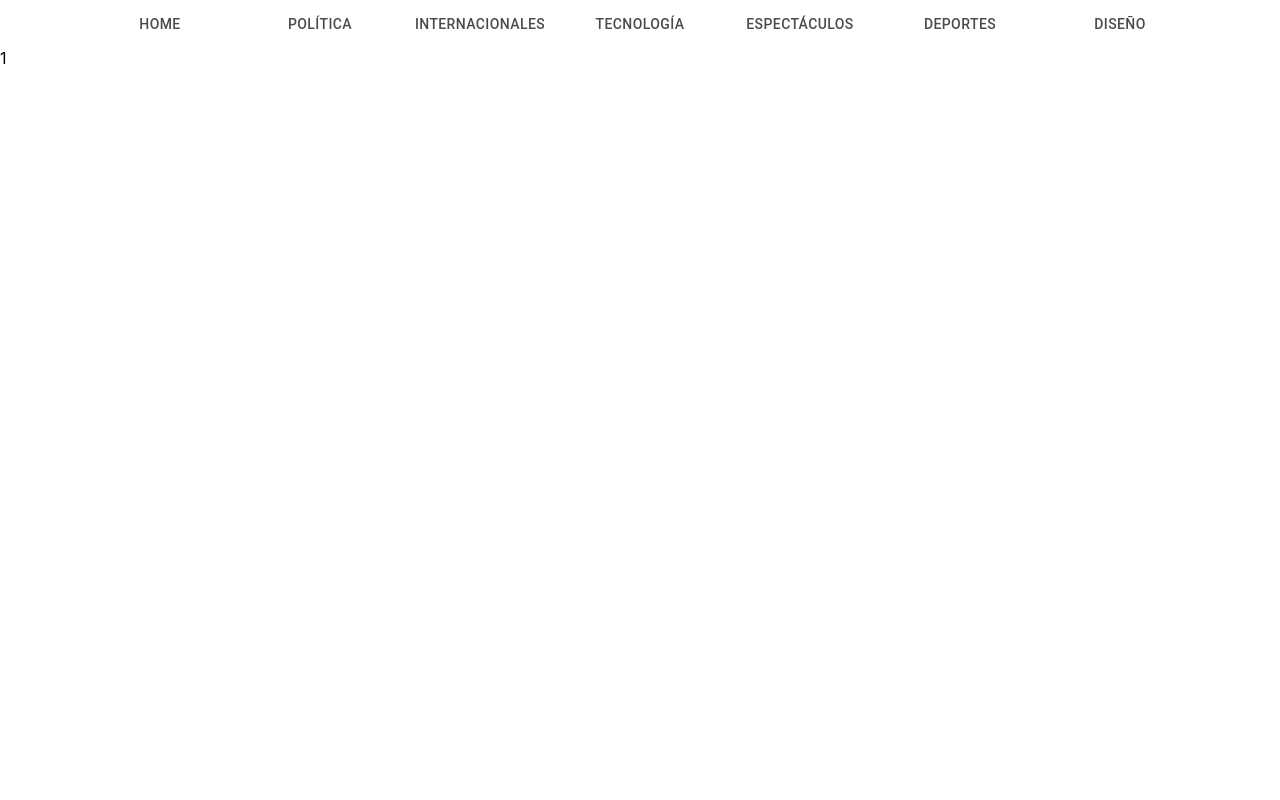
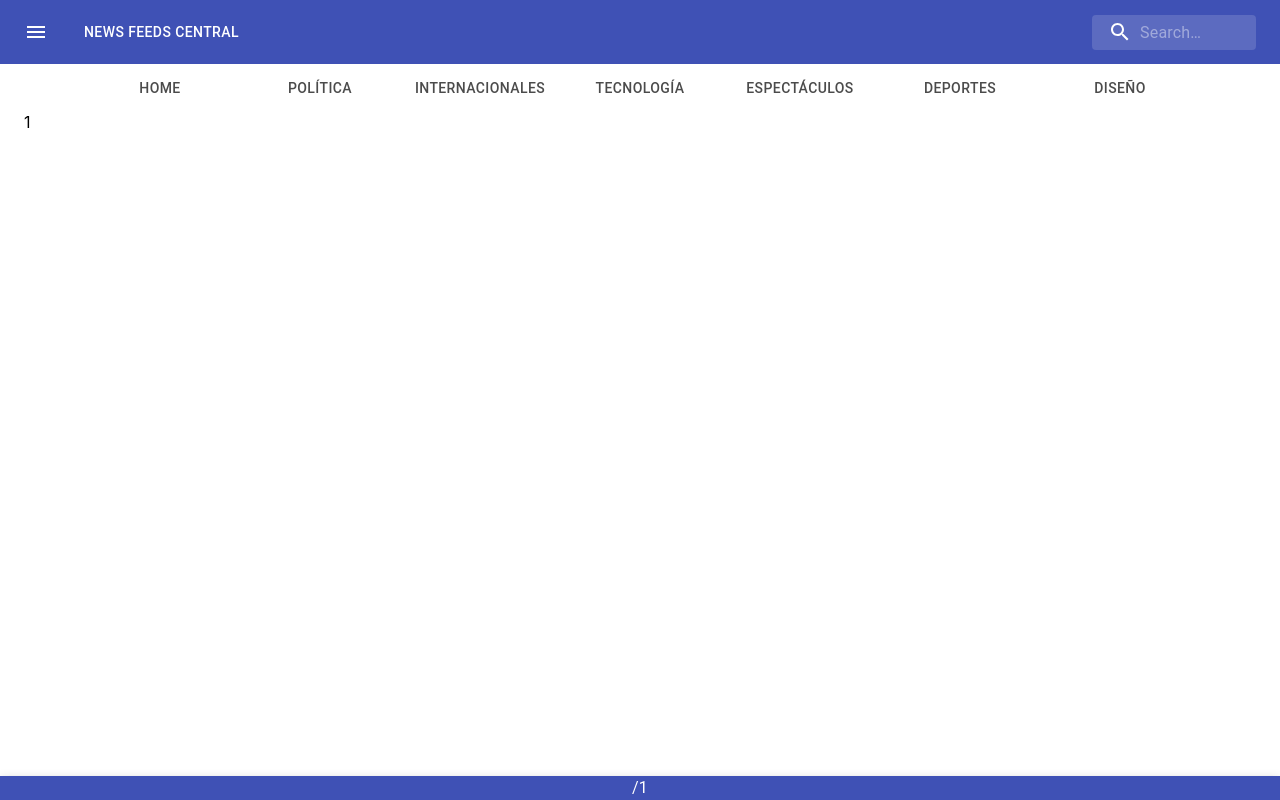
Before and after one commit to walgys/news-gysin-walter, a React (Create React App) app: page /1 in a window 1280 px wide. Built offline with nearby package versions, Linux system fonts and the light colour scheme.

Commit message:
menu and nav

```diff
--- a/package.json
+++ b/package.json
@@ -4,6 +4,7 @@
   "private": true,
   "dependencies": {
     "@material-ui/core": "^4.11.0",
+    "@material-ui/icons": "^4.9.1",
     "@testing-library/jest-dom": "^4.2.4",
     "@testing-library/react": "^9.3.2",
     "@testing-library/user-event": "^7.1.2",
--- a/src/App.js
+++ b/src/App.js
@@ -1,11 +1,18 @@
 import React from "react";
-import NavBar from "./components/NavBar";
+import TopBar from "./components/TopBar";
+import View from "./components/View";
 import { BrowserRouter } from "react-router-dom";
+import { Container } from "@material-ui/core";
+import BottomAppBar from "./components/BottomBar";
 
 function App() {
   return (
     <BrowserRouter>
-      <NavBar />
+      <TopBar />
+      <Container maxWidth="xl">
+        <View />
+        <BottomAppBar />
+      </Container>
     </BrowserRouter>
   );
 }
--- /dev/null
+++ b/src/components/BottomBar/index.js
@@ -0,0 +1,30 @@
+import React, { useEffect, useState } from "react";
+import { makeStyles } from "@material-ui/core/styles";
+import AppBar from "@material-ui/core/AppBar";
+import { Typography } from "@material-ui/core";
+import { useLocation } from "react-router-dom";
+
+const useStyles = makeStyles((theme) => ({
+  appBar: {
+    top: "auto",
+    bottom: 0,
+  },
+}));
+
+export default function BottomAppBar() {
+  const classes = useStyles();
+  const [value, setValue] = useState();
+  const location = useLocation();
+
+  useEffect(() => {
+    setValue(location.pathname);
+  }, [location]);
+
+  return (
+    <React.Fragment>
+      <AppBar position="fixed" color="primary" className={classes.appBar}>
+        <Typography align={"center"}>{value}</Typography>
+      </AppBar>
+    </React.Fragment>
+  );
+}
--- /dev/null
+++ b/src/components/Menu/index.js
@@ -0,0 +1,57 @@
+import React from "react";
+import Tabs from "@material-ui/core/Tabs";
+import Tab from "@material-ui/core/Tab";
+import { Link } from "react-router-dom";
+import { makeStyles } from "@material-ui/core/styles";
+
+const Menu = (props) => {
+  const useStyles = makeStyles((theme) => ({
+    root: {
+      flexGrow: 1,
+      backgroundColor: theme.palette.background.paper,
+      display: "flex",
+      height: 224,
+    },
+    tabs: {
+      borderRight: `1px solid ${theme.palette.divider}`,
+    },
+  }));
+  const classes = useStyles();
+  const { value, handleChange, toggleDrawer } = props;
+
+  const allTabs = [
+    { link: "/", label: "Home" },
+    { link: "/Politics", label: "Política" },
+    { link: "/International", label: "Internacionales" },
+    { link: "/Tech", label: "Tecnología" },
+    { link: "/Shows", label: "Espectáculos" },
+    { link: "/Sports", label: "Deportes" },
+    { link: "/Design", label: "Diseño" },
+  ];
+
+  return (
+    <div className={classes.root}>
+      <Tabs
+        orientation="vertical"
+        variant="scrollable"
+        value={value}
+        onChange={handleChange}
+        aria-label="Vertical tabs example"
+        className={classes.tabs}
+      >
+        {allTabs.map((tab) => (
+          <Tab
+            key={tab.label}
+            label={tab.label}
+            value={tab.link}
+            component={Link}
+            to={tab.link}
+            onClick={toggleDrawer(false)}
+          />
+        ))}
+      </Tabs>
+    </div>
+  );
+};
+
+export default Menu;
--- /dev/null
+++ b/src/components/MenuModal/index.js
@@ -0,0 +1,23 @@
+import React from "react";
+import Menu from "../Menu";
+import SwipeableDrawer from "@material-ui/core/SwipeableDrawer";
+
+export default function SwipeableTemporaryDrawer(props) {
+  const { modal, toggleDrawer, value, handleModalChange } = props;
+
+  return (
+    <div>
+      <SwipeableDrawer
+        open={modal}
+        onClose={toggleDrawer(false)}
+        onOpen={toggleDrawer(true)}
+      >
+        <Menu
+          value={value}
+          handleChange={handleModalChange}
+          toggleDrawer={toggleDrawer}
+        />
+      </SwipeableDrawer>
+    </div>
+  );
+}
--- a/src/components/NavBar/index.js
+++ b/src/components/NavBar/index.js
@@ -1,9 +1,8 @@
-import React from "react";
+import React, { useEffect, useState } from "react";
 import Tabs from "@material-ui/core/Tabs";
 import Tab from "@material-ui/core/Tab";
-import Category from "../../pages/Category";
-import Home from "../../pages/Home";
-import { Switch, Route, Link } from "react-router-dom";
+import { makeStyles } from "@material-ui/core/styles";
+import { Link, useLocation } from "react-router-dom";
 
 const allTabs = [
   { link: "/", label: "Home" },
@@ -15,13 +14,26 @@ const allTabs = [
   { link: "/Design", label: "Diseño" },
 ];
 
-const NavBar = () => (
+const useStyles = makeStyles((theme) => ({
+  root: {
+    flexGrow: 1,
+    width: "100%",
+    backgroundColor: theme.palette.background.paper,
+  },
+}));
+
+const NavBar = (props) => {
+  const location = useLocation();
+  const [value, setValue] = useState(location.pathname);
+  useEffect(() => {
+    setValue(location.pathname);
+  }, [location]);
+
+  const classes = useStyles();
+  return (
+    <div className={classes.root}>
       <div>
-    <Route
-      path="/"
-      render={({ location }) => (
-        <>
-          <Tabs value={location.pathname} centered={true}>
+        <Tabs value={value} centered={true}>
           {allTabs.map((tab) => (
             <Tab
               key={tab.label}
@@ -32,14 +44,9 @@ const NavBar = () => (
             />
           ))}
         </Tabs>
-          <Switch>
-            <Route exact path="/" component={Home} />
-            <Route path="/:slug" component={Category} />
-          </Switch>
-        </>
-      )}
-    />
+      </div>
     </div>
   );
+};
 
 export default NavBar;
--- /dev/null
+++ b/src/components/SearchAppBar/index.js
@@ -0,0 +1,108 @@
+import React from "react";
+import { Link } from "react-router-dom";
+import AppBar from "@material-ui/core/AppBar";
+import Toolbar from "@material-ui/core/Toolbar";
+import IconButton from "@material-ui/core/IconButton";
+import Typography from "@material-ui/core/Typography";
+import InputBase from "@material-ui/core/InputBase";
+import { fade, makeStyles } from "@material-ui/core/styles";
+import MenuIcon from "@material-ui/icons/Menu";
+import SearchIcon from "@material-ui/icons/Search";
+import { Button } from "@material-ui/core";
+
+const useStyles = makeStyles((theme) => ({
+  root: {
+    flexGrow: 1,
+  },
+  menuButton: {
+    marginRight: theme.spacing(2),
+  },
+  title: {
+    flexGrow: 1,
+
+    [theme.breakpoints.up("sm")]: {
+      display: "block",
+    },
+  },
+  search: {
+    position: "relative",
+    borderRadius: theme.shape.borderRadius,
+    backgroundColor: fade(theme.palette.common.white, 0.15),
+    "&:hover": {
+      backgroundColor: fade(theme.palette.common.white, 0.25),
+    },
+    marginLeft: theme.spacing(1),
+    width: "auto",
+    /*  marginLeft: 0,
+    width: "100%",
+    [theme.breakpoints.up("sm")]: {
+      marginLeft: theme.spacing(1),
+      width: "auto",
+    }, */
+  },
+  searchIcon: {
+    padding: theme.spacing(0, 2),
+    height: "100%",
+    position: "absolute",
+    pointerEvents: "none",
+    display: "flex",
+    alignItems: "center",
+    justifyContent: "center",
+  },
+  inputRoot: {
+    color: "inherit",
+  },
+  inputInput: {
+    padding: theme.spacing(1, 1, 1, 0),
+    // vertical padding + font size from searchIcon
+    paddingLeft: `calc(1em + ${theme.spacing(4)}px)`,
+    transition: theme.transitions.create("width"),
+    width: "100%",
+    [theme.breakpoints.up("sm")]: {
+      width: "12ch",
+      "&:focus": {
+        width: "20ch",
+      },
+    },
+  },
+}));
+
+export default function SearchAppBar(props) {
+  const classes = useStyles();
+
+  return (
+    <div className={classes.root}>
+      <AppBar position="static">
+        <Toolbar>
+          <IconButton
+            edge="start"
+            className={classes.menuButton}
+            color="inherit"
+            aria-label="open drawer"
+            onClick={props.toggleDrawer(true)}
+          >
+            <MenuIcon />
+          </IconButton>
+          <Typography className={classes.title} variant="h6" noWrap>
+            <Button component={Link} variant={"text"} to={"/"} color="inherit">
+              News Feeds Central
+            </Button>
+          </Typography>
+          <div className={classes.search}>
+            <div className={classes.searchIcon}>
+              <SearchIcon />
+            </div>
+            <InputBase
+              placeholder="Search…"
+              classes={{
+                root: classes.inputRoot,
+                input: classes.inputInput,
+              }}
+              inputProps={{ "aria-label": "search" }}
+            />
+          </div>
+        </Toolbar>
+      </AppBar>
+    </div>
+  );
+}
--- /dev/null
+++ b/src/components/TopBar/index.js
@@ -0,0 +1,42 @@
+import SearchAppBar from "../SearchAppBar";
+
+import React, { useState, useEffect } from "react";
+
+import MenuModal from "../MenuModal";
+import { useLocation } from "react-router-dom";
+import NavBar from "../NavBar";
+
+const TopBar = () => {
+  const [modal, setModal] = React.useState(false);
+
+  const location = useLocation();
+
+  const [value, setValue] = useState(location.pathname);
+
+  const handleModalChange = (event, newValue) => {
+    setValue(newValue);
+  };
+  useEffect(() => {
+    setValue(location.pathname);
+  }, [location]);
+
+  const toggleDrawer = (open) => (event) => {
+    setModal(open);
+  };
+
+  return (
+    <>
+      <SearchAppBar toggleDrawer={toggleDrawer} />
+      <NavBar />
+      <MenuModal
+        value={value}
+        handleModalChange={handleModalChange}
+        modal={modal}
+        setModal={setModal}
+        toggleDrawer={toggleDrawer}
+      />
+    </>
+  );
+};
+
+export default TopBar;
--- /dev/null
+++ b/src/components/View/index.js
@@ -0,0 +1,15 @@
+import React from "react";
+import { Switch, Route } from "react-router-dom";
+import Home from "../../pages/Home";
+import Category from "../../pages/Category";
+
+const View = () => {
+  return (
+    <Switch>
+      <Route exact path="/" component={Home} />
+      <Route path="/:slug" component={Category} />
+    </Switch>
+  );
+};
+
+export default View;
--- a/src/pages/Category.js
+++ b/src/pages/Category.js
@@ -3,11 +3,8 @@ import { useParams } from "react-router-dom";
 
 const Category = (props) => {
   const { slug } = useParams();
-  console.log(typeof slug);
-  if (slug) {
-    return <div>{slug}</div>;
-  }
-  return <div>Home</div>;
+
+  return <div>{slug}</div>;
 };
 
 export default Category;
```
Also changed, not shown: 1 other file (tests, documents, lock files or other folders). Lines whose indentation alone changed are shown as unchanged.
